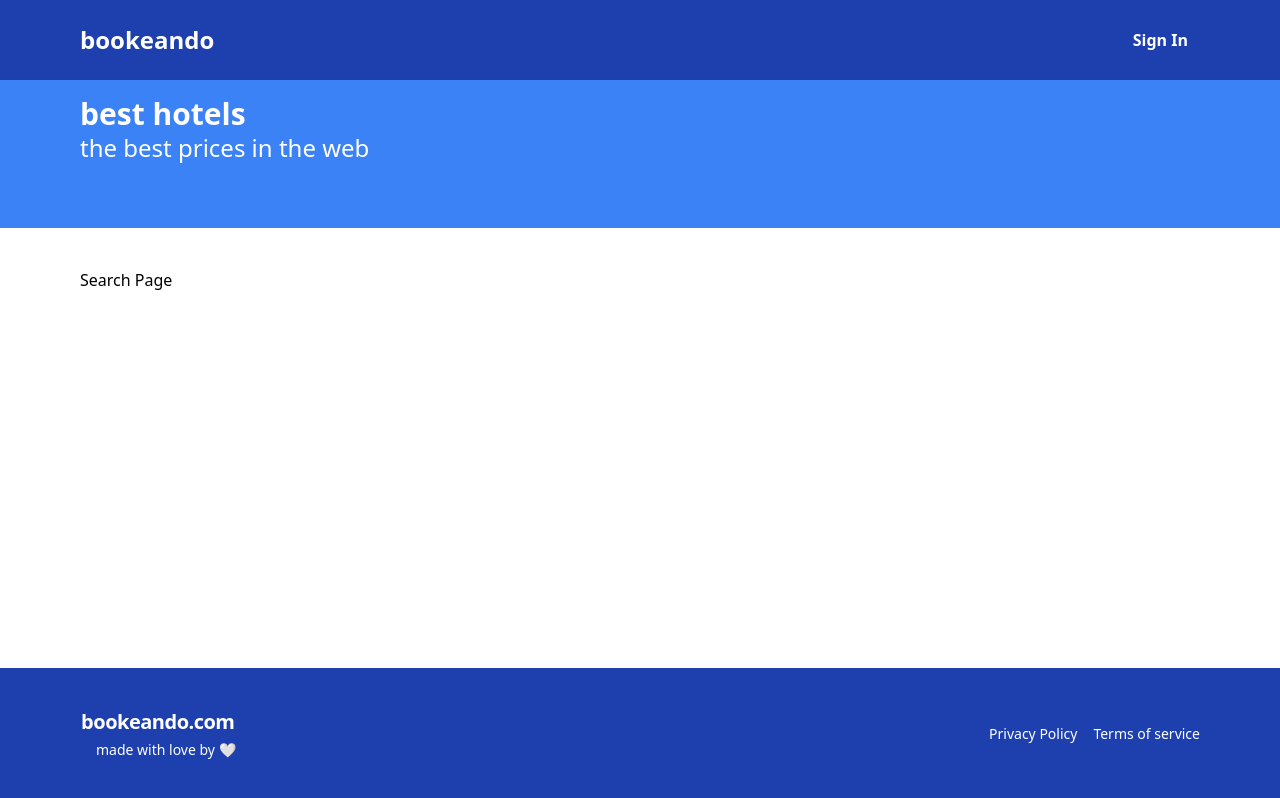
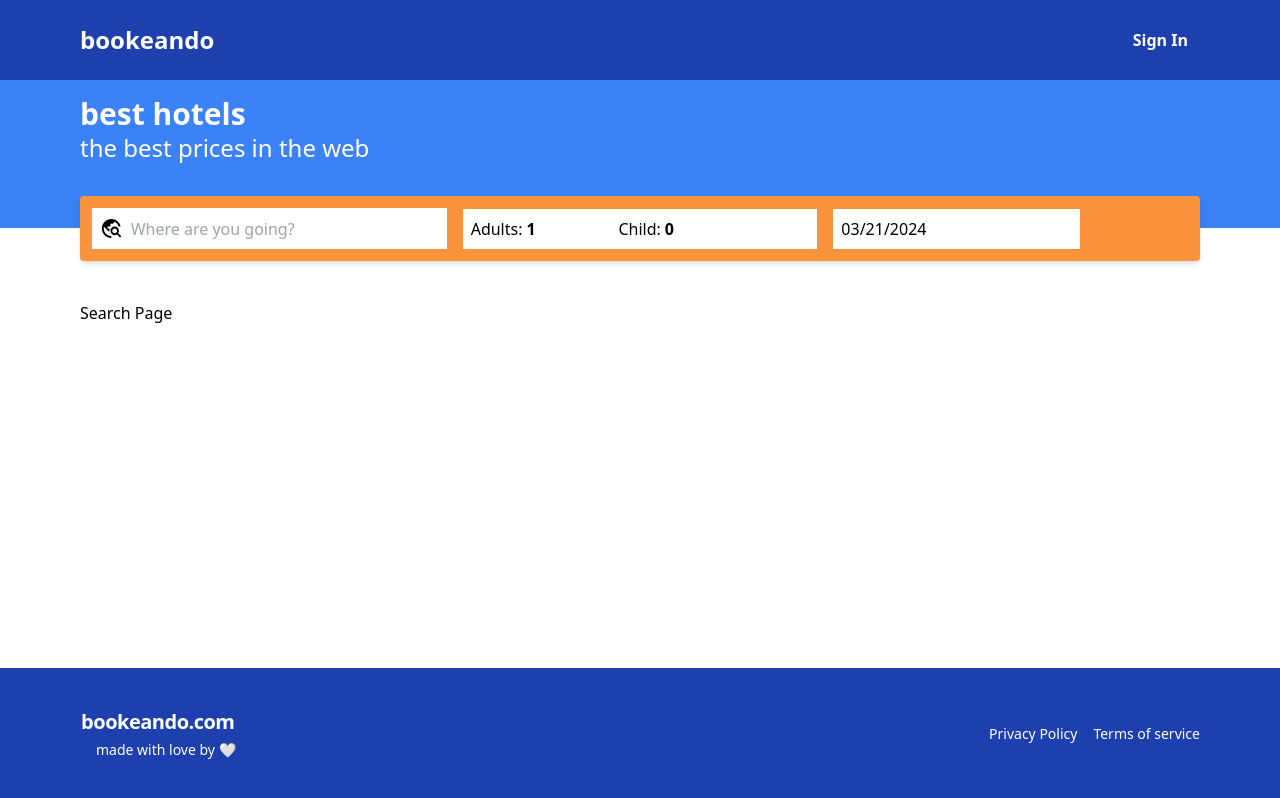
Before and after one commit to ssanjua/booking-web, a React (Vite) app in the folder frontend/: page /search in a window 1280 px wide. Built offline with nearby package versions, Linux system fonts and the light colour scheme; no server answers.

Commit message:
searchContext and searchBar

```diff
--- a/frontend/package.json
+++ b/frontend/package.json
@@ -11,6 +11,7 @@
   },
   "dependencies": {
     "react": "^18.2.0",
+    "react-datepicker": "^6.6.0",
     "react-dom": "^18.2.0",
     "react-hook-form": "^7.51.1",
     "react-icons": "^5.0.1",
@@ -19,6 +20,7 @@
   },
   "devDependencies": {
     "@types/react": "^18.2.66",
+    "@types/react-datepicker": "^6.2.0",
     "@types/react-dom": "^18.2.22",
     "@typescript-eslint/eslint-plugin": "^7.2.0",
     "@typescript-eslint/parser": "^7.2.0",
--- /dev/null
+++ b/frontend/src/components/SearchBar.tsx
@@ -0,0 +1,81 @@
+import { FormEvent, useState } from "react";
+import { useSearchContext } from "../contexts/SearchContext";
+import { MdTravelExplore } from "react-icons/md";
+import DatePicker from "react-datepicker";
+import "react-datepicker/dist/react-datepicker.css";
+
+
+const SearchBar = () => {
+  const search = useSearchContext();
+
+  const [destination, setDestination] = useState<string>(search.destination);
+  const [checkIn, setCheckIn] = useState<Date>(search.checkIn);
+  const [checkOut, setCheckOut] = useState<Date>(search.checkOut);
+  const [adultCount, setAdultCount] = useState<number>(search.adultCount);
+  const [childCount, setChildCount] = useState<number>(search.childCount);
+
+  const handleSubmit = (event: FormEvent) => {
+    event.preventDefault();
+    search.saveSearchValues(
+        destination, checkIn, checkOut, adultCount, childCount
+    )
+  }
+
+  const minDate = new Date();
+  const maxDate = new Date();
+  maxDate.setFullYear(maxDate.getFullYear() + 1);
+
+  return (
+    <form onSubmit={handleSubmit} className="-mt-8 p-3 bg-orange-400 rounded shadow-md grid grid-cols-2 lg:grid-cols-3 2xl:grid-cols-5 items-center gap-4">
+        <div className="flex flex-row items-center flex-1 bg-white p-2">
+            <MdTravelExplore size={25} className="mr-2"/>
+            <input
+                placeholder="Where are you going?"
+                className="text-md w-full focus:outline-none"
+                value={destination}
+                onChange={(event)=> setDestination(event.target.value)}
+            />
+        </div>
+
+        <div className="flex bg-white px-2 py-1 gap-2">
+            <label className="items-center flex">
+                Adults:
+                <input
+                    className="w-full p-1 focus:outline-none focus:outline-none font-bold"
+                    type="number"
+                    min={1}
+                    max={20}
+                    value={adultCount}
+                    onChange={(event)=> setAdultCount(parseInt(event.target.value))}
+                />
+            </label>
+            <label className="items-center flex">
+                Child:
+                <input
+                    className="w-full p-1 focus:outline-none focus:outline-none font-bold"
+                    type="number"
+                    min={0}
+                    max={20}
+                    value={childCount}
+                    onChange={(event)=> setChildCount(parseInt(event.target.value))}
+                />
+            </label>
+        </div>
+        <div>
+            <DatePicker
+                selected={checkIn}
+                onChange={(date) => setCheckIn(date as Date)}
+                selectsStart
+                startDate={checkIn}
+                endDate={checkOut}
+                minDate={minDate}
+                maxDate={maxDate}
+                placeholderText="Check-in date"
+                className="min-w-full bg-white p-2 focus:outline-none"
+            />
+        </div>
+    </form>
+  )
+};
+
+export default SearchBar;
--- /dev/null
+++ b/frontend/src/contexts/SearchContext.tsx
@@ -0,0 +1,69 @@
+import React, { useContext, useState } from "react";
+
+type SearchContext = {
+    destination: string;
+    checkIn: Date;
+    checkOut: Date;
+    adultCount: number;
+    childCount: number;
+    hotelId: string;
+    saveSearchValues: (
+        destination: string,
+        checkIn: Date,
+        checkOut: Date,
+        adultCount: number,
+        childCount: number
+    ) => void;
+};
+
+const SearchContext = React.createContext<SearchContext | undefined>(undefined);
+
+type SearchContextProviderProps = {
+    children: React.ReactNode;
+}
+
+export const SearchContextProvider = ({ children }: SearchContextProviderProps) => {
+    const [destination, setDestination] = useState<string>("");
+    const [checkIn, setCheckIn] = useState<Date>(new Date());
+    const [checkOut, setCheckOut] = useState<Date>(new Date());
+    const [adultCount, setAdultCount] = useState<number>(1);
+    const [childCount, setChildCount] = useState<number>(0);
+    const [hotelId, setHotelId] = useState<string>("");
+
+    const saveSearchValues = (
+        destination: string,
+        checkIn: Date,
+        checkOut: Date,
+        adultCount: number,
+        childCount: number,
+        hotelId?: string,
+        ) => {
+            setDestination(destination);
+            setCheckIn(checkIn);
+            setCheckOut(checkOut);
+            setAdultCount(adultCount);
+            setChildCount(childCount);
+            if(hotelId) {
+                setHotelId(hotelId)
+            }
+        };
+
+    return (
+        <SearchContext.Provider value = {{
+            destination,
+            checkIn,
+            checkOut,
+            adultCount,
+            childCount,
+            hotelId,
+            saveSearchValues,
+        }}>
+            {children}
+        </SearchContext.Provider>
+    )
+};
+
+export const useSearchContext = () => {
+    const context = useContext(SearchContext)
+    return context as SearchContext;
+}
--- a/frontend/src/layouts/Layout.tsx
+++ b/frontend/src/layouts/Layout.tsx
@@ -1,6 +1,7 @@
 import Footer from "../components/Footer";
 import Header from "../components/Header";
 import Hero from "../components/Hero";
+import SearchBar from "../components/SearchBar";
 
 interface Props {
     children: React.ReactNode
@@ -11,6 +12,9 @@
     <div className="flex flex-col min-h-screen">
         <Header />
         <Hero />
+        <div className="container mx-auto">
+          <SearchBar />
+        </div>
         <div className="container mx-auto py-10 flex-1">
             {children}
         </div>
--- a/frontend/src/main.tsx
+++ b/frontend/src/main.tsx
@@ -4,6 +4,7 @@
 import './index.css'
 import { QueryClient, QueryClientProvider } from 'react-query'
 import { AppContextProvider } from './contexts/AppContext.tsx'
+import { SearchContextProvider } from './contexts/SearchContext.tsx'
 
 const queryClient = new QueryClient({
   defaultOptions: {
@@ -17,7 +18,9 @@
   <React.StrictMode>
     <QueryClientProvider client={queryClient}>
         <AppContextProvider>
-          <App />
+          <SearchContextProvider>
+              <App />
+          </SearchContextProvider>
         </AppContextProvider>
     </QueryClientProvider>
   </React.StrictMode>,
```
Also changed, not shown: 1 other file (tests, documents, lock files or other folders).
